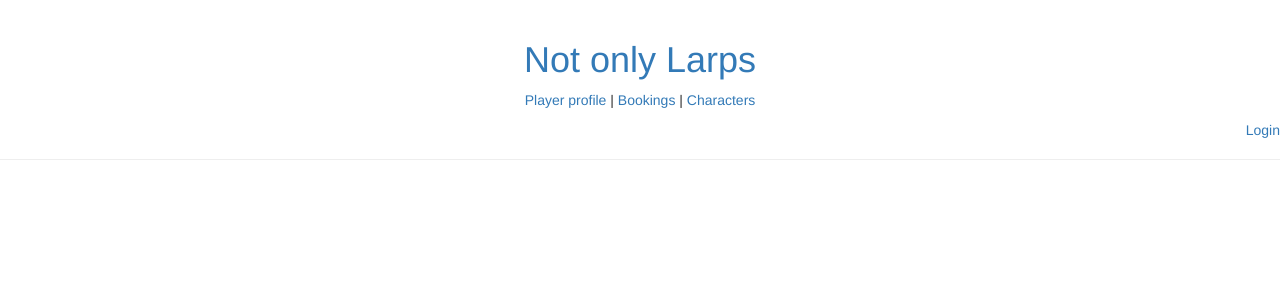
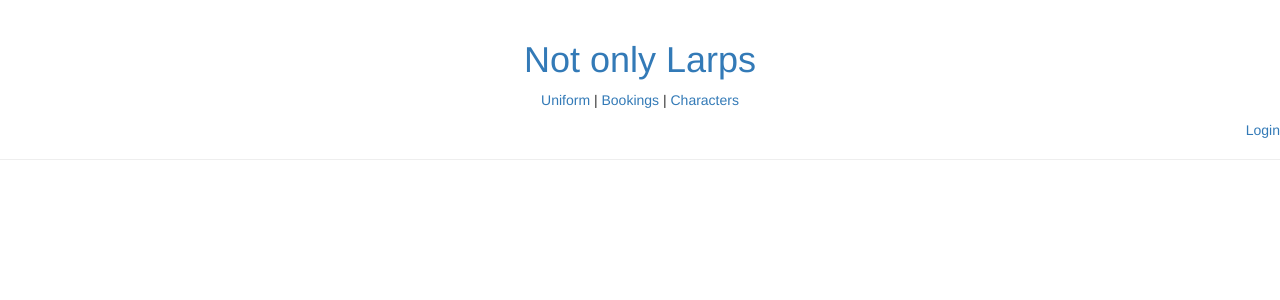
Before and after one commit to Adavideo/larps, a Django app: page /larps/ in a window 1280 px wide. Shown: the top 300 px of the page. Run offline with Django 3.2, Linux system fonts and the light colour scheme; some libraries are stand-ins or nearby versions.

Commit message:
Changed name of player_profile to meassurements_form

```diff
--- a/larps/forms.py
+++ b/larps/forms.py
@@ -3,7 +3,7 @@ from .models import Larp
 from .forms_util import *
 
 
-class PlayerForm(forms.Form):
+class MeasurementsForm(forms.Form):
     gender = forms.ChoiceField(choices=gender_choices(), label="Gender", help_text="What is the style you prefer?*")
     chest = forms.IntegerField(label='A - chest circunference', help_text='in cm')
     arm_length = forms.IntegerField(label='B - Arm length', help_text='in cm')
--- a/larps/templates/larps/base.html
+++ b/larps/templates/larps/base.html
@@ -13,8 +13,8 @@
 
             <p style="text-align:center;">
               {% if not user.is_staff %}
-                <a href="{% url 'larps:player_profile' %}">
-                Player profile
+                <a href="{% url 'larps:measurements_form' %}">
+                Uniform
                 </a> |
                 <a href="{% url 'larps:bookings_list' %}">
                 Bookings
--- a/larps/templates/larps/player_profile.html
+++ b/larps/templates/larps/measurements_form.html
@@ -1,11 +1,11 @@
 {% extends 'larps/base.html' %}
 
-{% block title %} {{ user.first_name }} {{ user.last_name }} profile {% endblock %}
+{% block title %} {{ user.first_name }} {{ user.last_name }} uniform {% endblock %}
 
 {% block content %}
 <h1>{{ user.first_name }} {{ user.last_name }}</h1>
 
-<form action="/larps/player_profile/" method="post">
+<form action="" method="post">
     {% csrf_token %}
     {{ form.as_p }}
     * Our uniform provider does not have their sizes as unisex, unfortunately. We understand gender is not binary, and encourage participants to order what clothing style they prefer.<br>
--- a/larps/urls.py
+++ b/larps/urls.py
@@ -7,7 +7,7 @@ app_name = 'larps'
 urlpatterns = [
     path('', views.home_view, name='home'),
     path('logout/', views.logout_view, name='logout'),
-    path('player_profile/', login_required(views.player_profile_view), name='player_profile'),
+    path('uniform_measurements/', login_required(views.measurements_form_view), name='measurements_form'),
     path('character/<int:pk>/', login_required(views.CharacterView.as_view()), name='character'),
     path('characters', login_required(views.CharactersListView.as_view()), name='characters_list'),
     path('bookings', login_required(views.BookingsListView.as_view()), name='bookings_list'),
--- a/larps/views.py
+++ b/larps/views.py
@@ -42,26 +42,28 @@ class CharactersListView(generic.ListView):
 
 # PLAYERS
 
-def get_player_profile(user):
-    profiles = PlayerMeasurement.objects.filter(user=user)
-    if len(profiles) == 0:
-        player = PlayerMeasurement(user=user)
+def get_measurements(user):
+    measurements_search = PlayerMeasurement.objects.filter(user=user)
+    if len(measurements_search) == 0:
+        measurements = PlayerMeasurement(user=user)
     else:
-        player = profiles[0]
-    return player
+        measurements = measurements_search[0]
+    return measurements
 
-def player_profile_view(request):
-    player = get_player_profile(request.user)
+def measurements_form_view(request):
+    template = 'larps/measurements_form.html'
+    context = {'user': request.user}
+    measurements = get_measurements(request.user)
     if request.method == 'POST':
-        form = PlayerForm(request.POST)
+        form = MeasurementsForm(request.POST)
         if form.is_valid():
-            player.save_profile(form.cleaned_data)
+            measurements.save_profile(form.cleaned_data)
             url = reverse('larps:home')
             return HttpResponseRedirect(url)
     else:
-        player_data = player.get_data()
-        form = PlayerForm(player_data)
-    return render(request, 'larps/player_profile.html', {'form': form, 'user': request.user})
+        data = measurements.get_data()
+        context["form"] = MeasurementsForm(data)
+    return render(request, template, context)
 
 
 # BOOKINGS
```
Also changed, not shown: larps/tests/test_views.py (+0 -3 lines), larps/tests/test_views_no_login.py (+3 -3 lines), larps/templates/larps/recomended_uniform.html (renamed from larps/templates/larps/player_detail.html).
